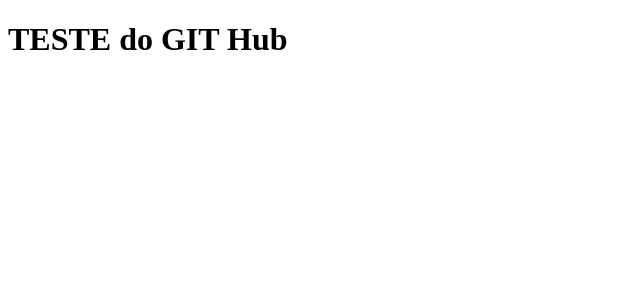
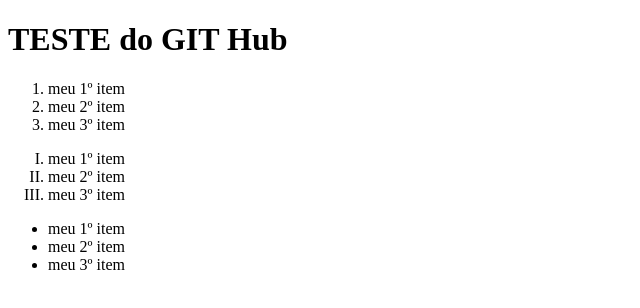
Before and after one commit to Anderson000001/aulasdh-frontend, a plain HTML site: page index.html in a window 1280 px wide. Shown: the whole page, without its empty margins (0-640 px from the left). Drawn offline with Linux system fonts and the light colour scheme.

Commit message:
listas teste add

```diff
--- a/index.html
+++ b/index.html
@@ -8,5 +8,20 @@
 </head>
 <body>
     <h1>TESTE do GIT Hub</h1>
+    <ol>
+        <li>meu 1º item</li>
+        <li>meu 2º item</li>
+        <li>meu 3º item</li>
+    </ol>
+    <ol type="I">
+        <li>meu 1º item</li>
+        <li>meu 2º item</li>
+        <li>meu 3º item</li>
+    </ol>
+    <ul>
+        <li>meu 1º item</li>
+        <li>meu 2º item</li>
+        <li>meu 3º item</li>
+    </ul>
 </body>
 </html>
```
